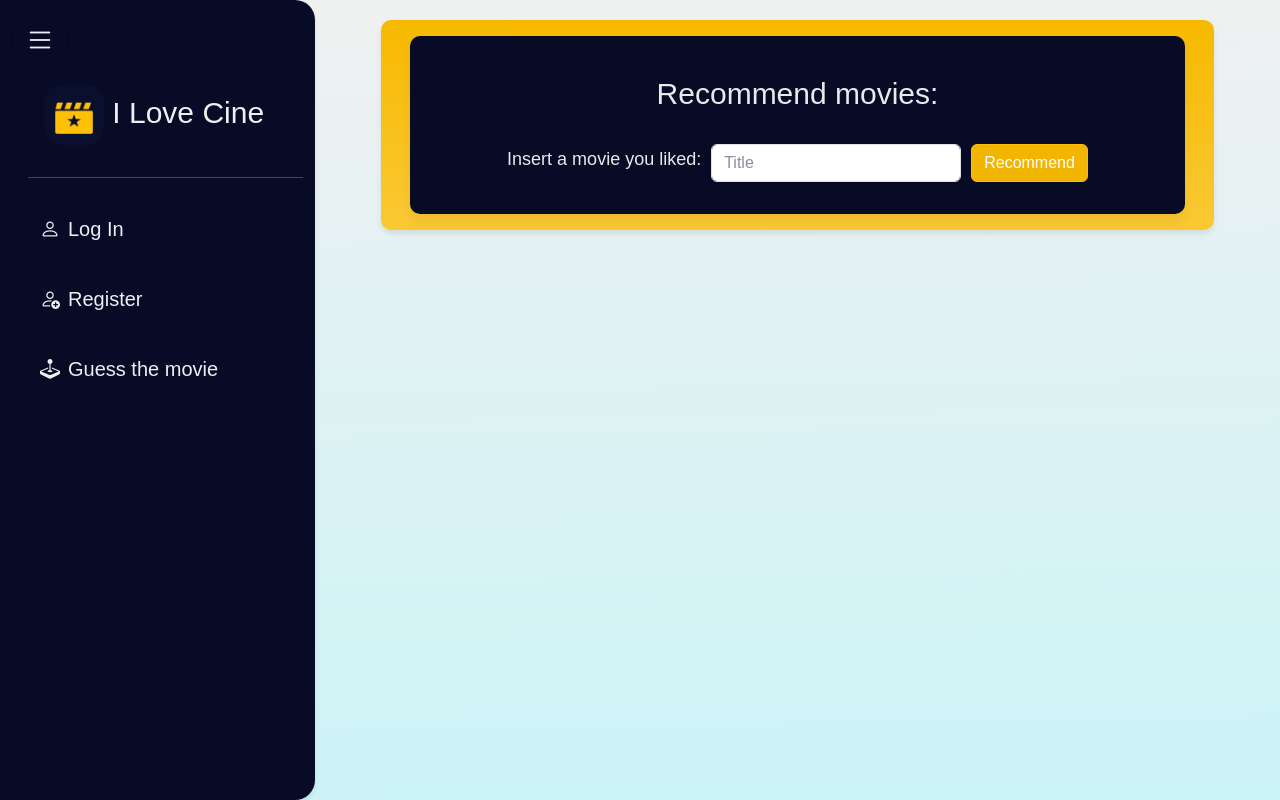
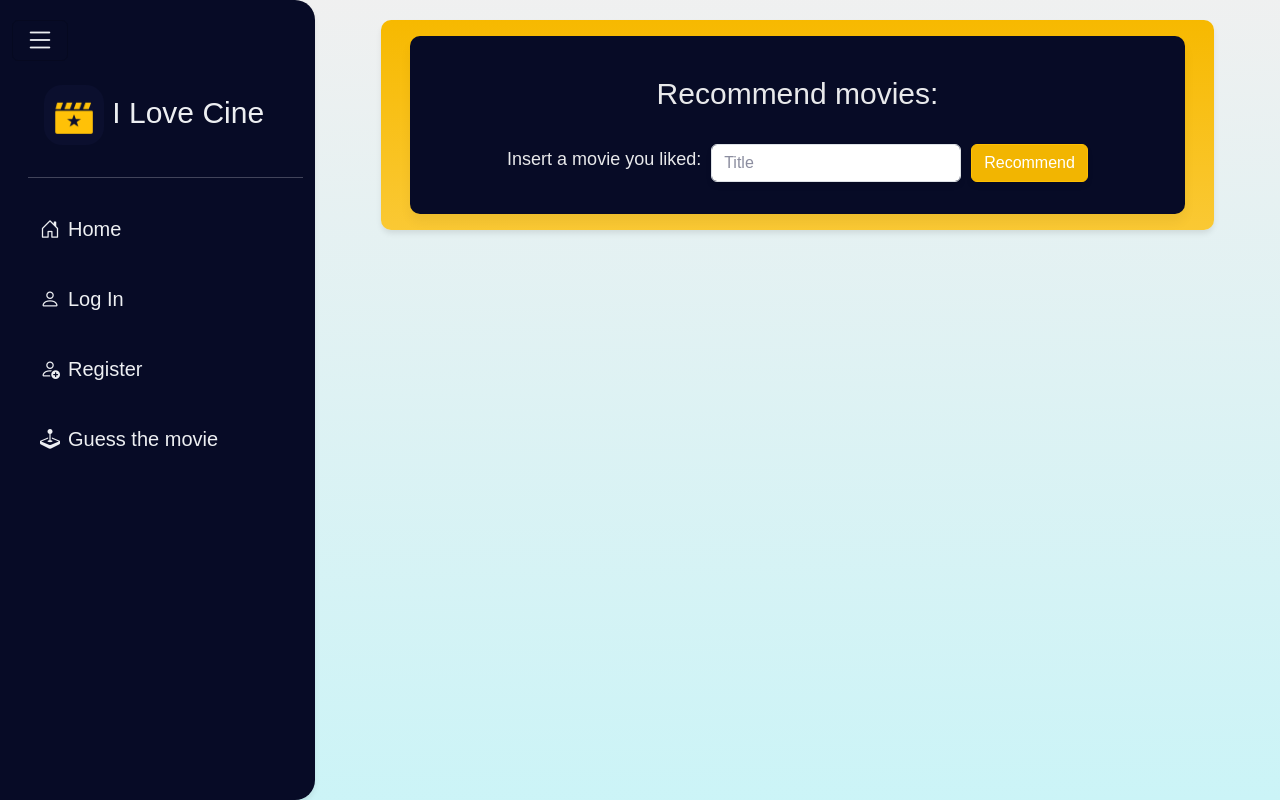
Before and after one commit to gitLeoVillarreal/ILOVECINE, a Flask app: page /recomendations in a window 1280 px wide, after a click that opens the changed part. Run offline with Flask 3, Linux system fonts and the light colour scheme; data that the repository does not hold is empty; some web fonts are replaced.

Commit message:
Added home section to not session['user_id']

```diff
--- a/templates/layout.html
+++ b/templates/layout.html
@@ -71,6 +71,8 @@
                     </div>
                     {% else %}
                     <ul class="navbar-nav">
+                        <li class="nav-item ms-2"><a class="nav-link" href="/home"><i
+                                    class="bi bi-house-door me-2"></i>Home</a></li>
                         <li class="nav-item ms-2"><a class="nav-link" href="/login"><i class="bi bi-person me-2"></i>Log
                                 In</a></li>
                         <li class="nav-item ms-2"><a class="nav-link" href="/register"><i
```
